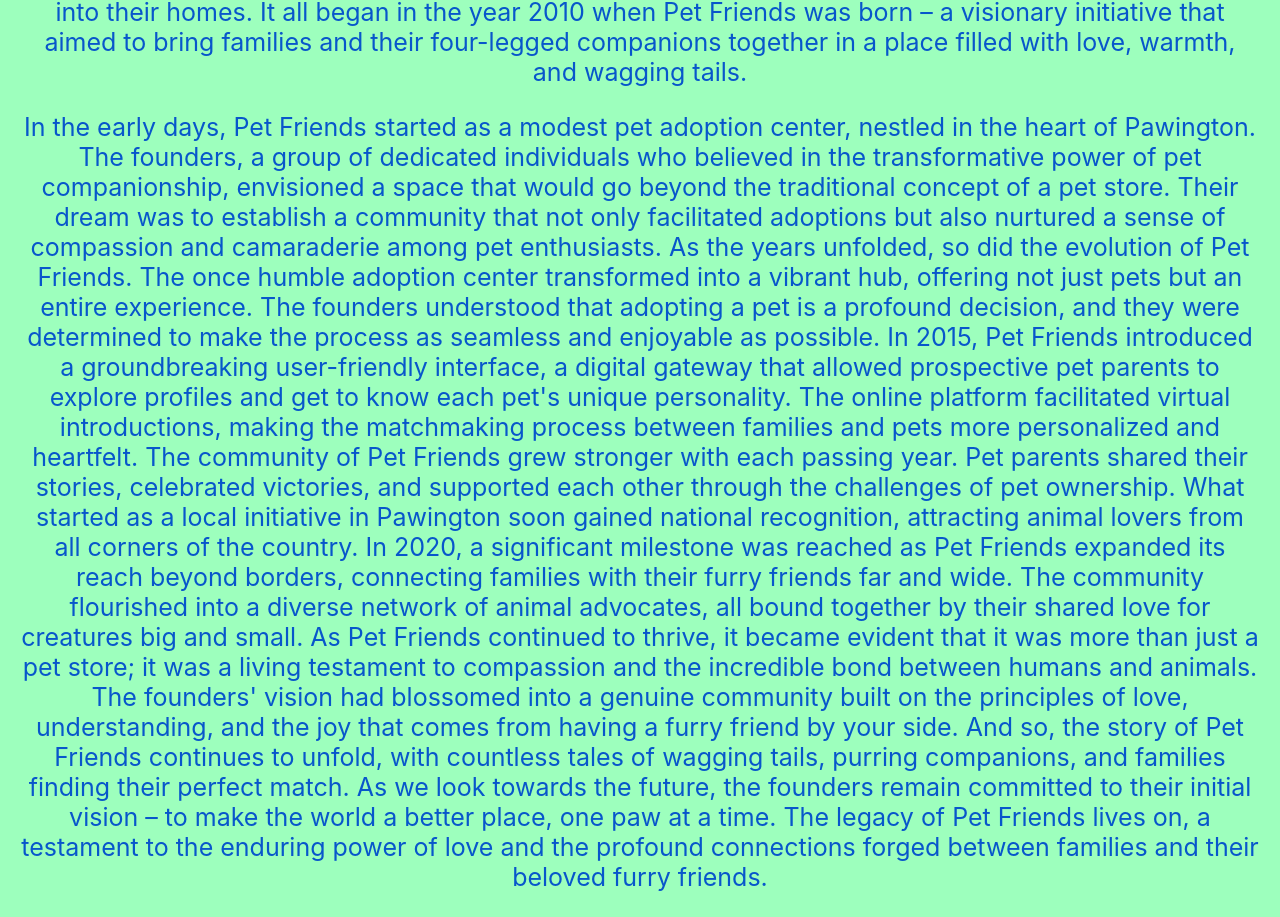
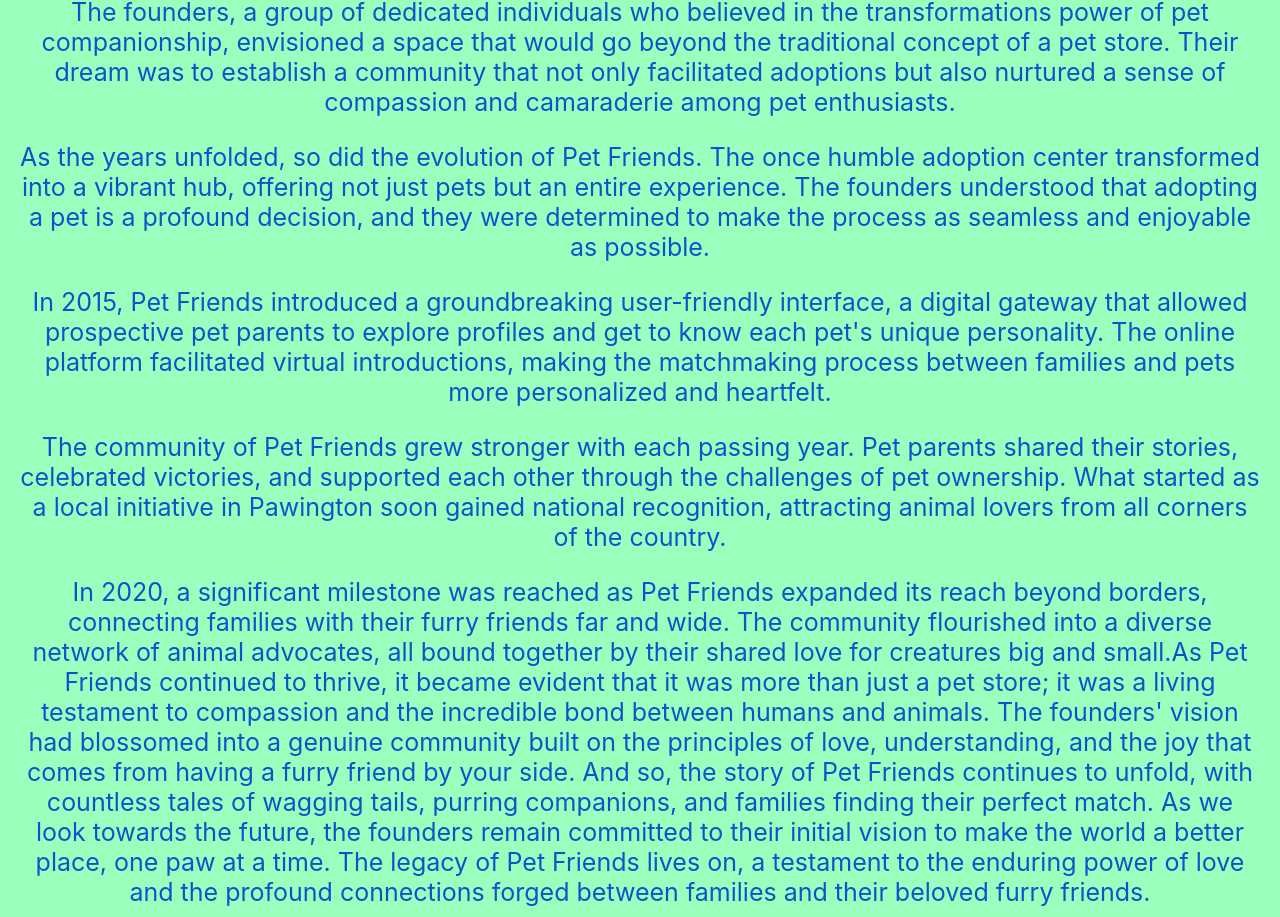
Before and after one commit to bcaron518/Petfriends, a React (Create React App) app: page /about in a window 1280 px wide. Shown: the part 547-1464 px from the top of the page. Built offline with nearby package versions, Linux system fonts and the light colour scheme.

Commit message:
Updated the about page
I have updated the About page so the paragraph is not 1 line of writing across the the entire page.

```diff
--- a/src/AboutPage.js
+++ b/src/AboutPage.js
@@ -4,36 +4,56 @@ const AboutPage = () => {
   return (
     <div>
       <h2>About Pet Friends</h2>
-      <p>
-      🏡🐾 Bringing Families and Furry Friends Together 🐾🏡
-      </p>
-      <p>
-        We understand that adopting a pet is a significant decision, and we're here to make the process seamless and enjoyable.
-        Our user-friendly interface allows you to explore profiles and learn about each pet's unique personality.
-        Pet Friends is more than just a pet store; it's a community built on compassion and the shared love for animals.
-
+        <p> 🏡🐾 Bringing Families and Furry Friends Together 🐾🏡 </p>
         <p>Once upon a time, in the charming town of Pawington, a group of passionate animal
-            lovers decided to embark on a mission to create a haven for furry friends and
-            the families that longed to welcome them into their homes. It all began in the
-            year 2010 when Pet Friends was born – a visionary initiative that aimed to bring
-            families and their four-legged companions together in a place filled with love,
-            warmth, and wagging tails. </p>
+          lovers decided to embark on a mission to create a haven for furry friends and
+          the families that longed to welcome them into their homes. It all began in the
+          year 2010 when Pet Friends was born a visionary initiative that aimed to bring
+          families and their four-legged companions together in a place filled with love,
+          warmth, and wagging tails.<p/>
 
 
-In the early days, Pet Friends started as a modest pet adoption center, nestled in the heart of Pawington. The founders, a group of dedicated individuals who believed in the transformative power of pet companionship, envisioned a space that would go beyond the traditional concept of a pet store. Their dream was to establish a community that not only facilitated adoptions but also nurtured a sense of compassion and camaraderie among pet enthusiasts.
+        <p>In the early days, Pet Friends started as a modest pet adoption center,
+          nestled in the heart of Pawington. The founders, a group of dedicated individuals
+          who believed in the transformations power of pet companionship, envisioned a space
+          that would go beyond the traditional concept of a pet store. Their dream was to
+          establish a community that not only facilitated adoptions but also nurtured a sense
+          of compassion and camaraderie among pet enthusiasts. </p>
 
-As the years unfolded, so did the evolution of Pet Friends. The once humble adoption center transformed into a vibrant hub, offering not just pets but an entire experience. The founders understood that adopting a pet is a profound decision, and they were determined to make the process as seamless and enjoyable as possible.
+        <p>As the years unfolded, so did the evolution of Pet Friends.
+          The once humble adoption center transformed into a vibrant hub,
+          offering not just pets but an entire experience. The founders
+          understood that adopting a pet is a profound decision, and they
+          were determined to make the process as seamless and enjoyable as possible.</p>
 
-In 2015, Pet Friends introduced a groundbreaking user-friendly interface, a digital gateway that allowed prospective pet parents to explore profiles and get to know each pet's unique personality. The online platform facilitated virtual introductions, making the matchmaking process between families and pets more personalized and heartfelt.
+        <p>In 2015, Pet Friends introduced a groundbreaking user-friendly interface,
+          a digital gateway that allowed prospective pet parents to explore profiles
+          and get to know each pet's unique personality. The online platform facilitated
+          virtual introductions, making the matchmaking process between families and
+          pets more personalized and heartfelt.</p>
 
-The community of Pet Friends grew stronger with each passing year. Pet parents shared their stories, celebrated victories, and supported each other through the challenges of pet ownership. What started as a local initiative in Pawington soon gained national recognition, attracting animal lovers from all corners of the country.
+        <p>The community of Pet Friends grew stronger with each passing year.
+          Pet parents shared their stories, celebrated victories, and supported each
+          other through the challenges of pet ownership. What started as a local
+          initiative in Pawington soon gained national recognition, attracting animal
+          lovers from all corners of the country.</p>
 
-In 2020, a significant milestone was reached as Pet Friends expanded its reach beyond borders, connecting families with their furry friends far and wide. The community flourished into a diverse network of animal advocates, all bound together by their shared love for creatures big and small.
-
-As Pet Friends continued to thrive, it became evident that it was more than just a pet store; it was a living testament to compassion and the incredible bond between humans and animals. The founders' vision had blossomed into a genuine community built on the principles of love, understanding, and the joy that comes from having a furry friend by your side.
-
-And so, the story of Pet Friends continues to unfold, with countless tales of wagging tails, purring companions, and families finding their perfect match. As we look towards the future, the founders remain committed to their initial vision – to make the world a better place, one paw at a time. The legacy of Pet Friends lives on, a testament to the enduring power of love and the profound connections forged between families and their beloved furry friends.
-<p>🏡🐾🏡🐾🏡</p>
+        <p>In 2020, a significant milestone was reached as Pet Friends expanded its
+          reach beyond borders, connecting families with their furry friends far and
+          wide. The community flourished into a diverse network of animal advocates,
+          all bound together by their shared love for creatures big and small.As Pet
+          Friends continued to thrive, it became evident that it was more than
+          just a pet store; it was a living testament to compassion and the incredible
+          bond between humans and animals. The founders' vision had blossomed into a
+          genuine community built on the principles of love, understanding, and the joy
+          that comes from having a furry friend by your side. And so, the story of
+          Pet Friends continues to unfold, with countless tales of wagging tails,
+          purring companions, and families finding their perfect match. As we look
+          towards the future, the founders remain committed to their initial vision
+          to make the world a better place, one paw at a time. The legacy of
+          Pet Friends lives on, a testament to the enduring power of love and the
+          profound connections forged between families and their beloved furry friends.</p>
+        <p>🏡🐾🏡🐾🏡</p>
       </p>
     </div>
   );
--- a/src/LoginForm.js
+++ b/src/LoginForm.js
@@ -20,7 +20,7 @@ const LoginForm = ({ onLogin, onForgotPassword }) => {
 
   return (
     <div>
-      <h2>Login Form</h2>
+      <h2>Login</h2>
       <label>
         Username:
         <input type="text" value={username} onChange={(e) => setUsername(e.target.value)} />
--- a/src/SignUpForm.js
+++ b/src/SignUpForm.js
@@ -11,7 +11,7 @@ const SignUpForm = ({ onSignUp }) => {
 
   return (
     <div>
-      <h2>Sign Up Form</h2>
+      <h2>Sign Up</h2>
       <label>
         Username:
         <input type="text" value={username} onChange={(e) => setUsername(e.target.value)} />
```
Also changed, not shown: src/Mongo.js (added, +25 -0 lines).
